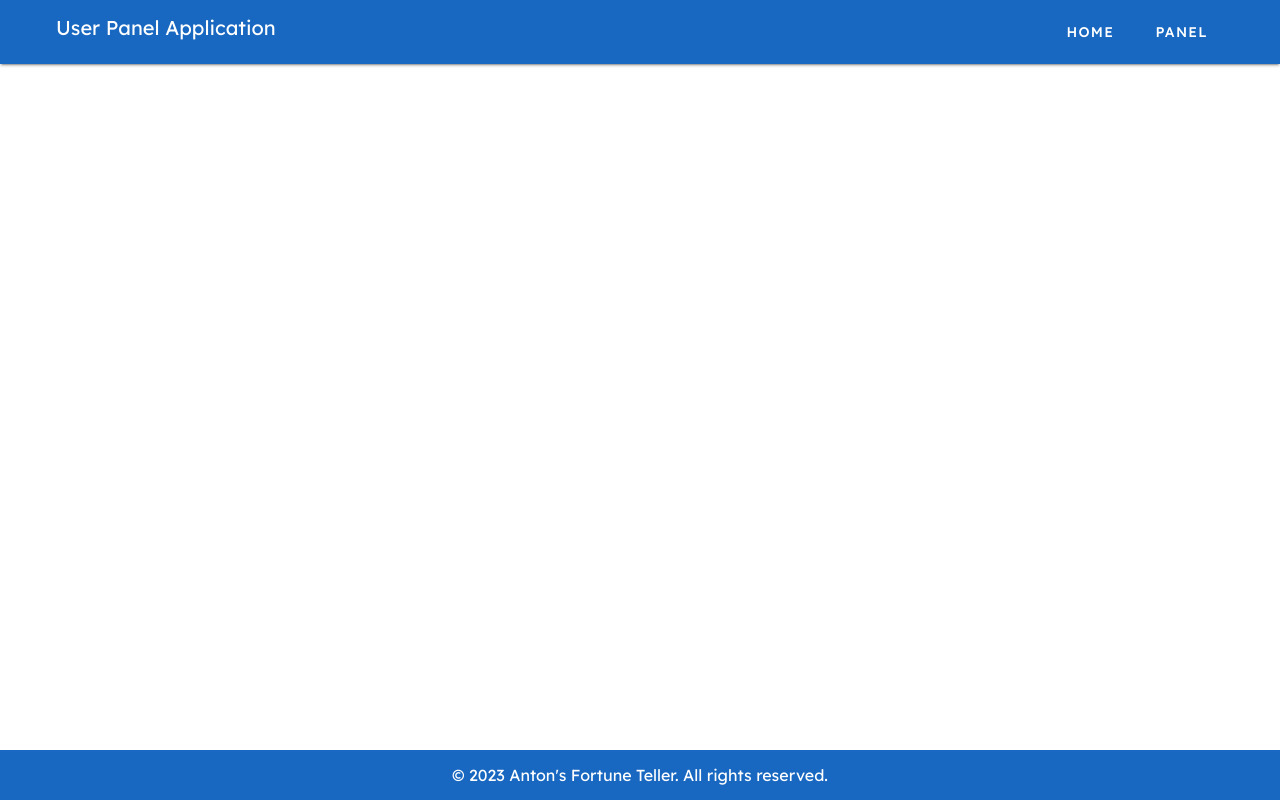
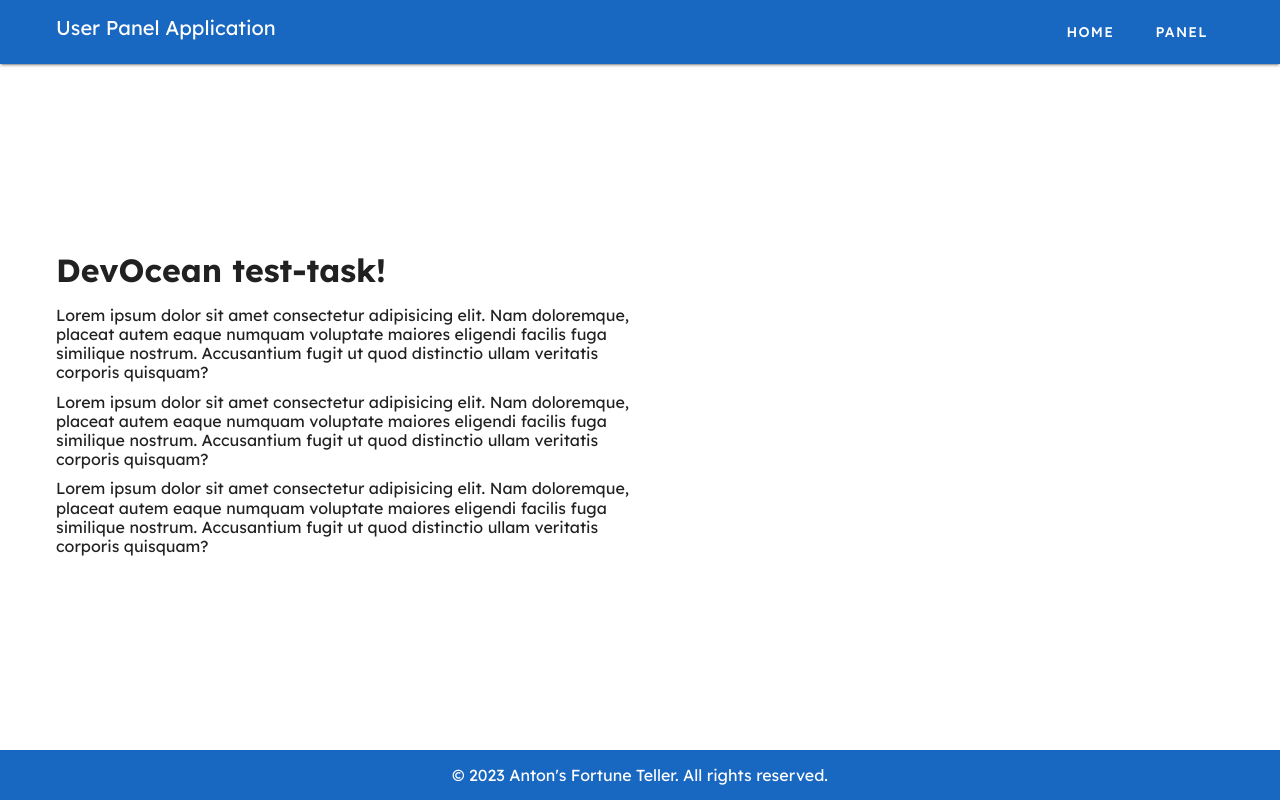
Before and after one commit to NotatNiiK/UserPanel, a Vue app: page / in a window 1280 px wide. Built offline with nearby package versions, Linux system fonts and the light colour scheme.

Commit message:
added main page

```diff
--- a/src/views/MainPage.vue
+++ b/src/views/MainPage.vue
@@ -1,3 +1,41 @@
 <template>
-  <h1>Title</h1>
+  <div class="home">
+    <v-container>
+      <div class="home__body">
+        <h1 class="home__title">DevOcean test-task!</h1>
+        <p class="home__paragraph" v-for="n in 3" :key="n">
+          Lorem ipsum dolor sit amet consectetur adipisicing elit. Nam
+          doloremque, placeat autem eaque numquam voluptate maiores eligendi
+          facilis fuga similique nostrum. Accusantium fugit ut quod distinctio
+          ullam veritatis corporis quisquam?
+        </p>
+      </div>
+    </v-container>
+  </div>
 </template>
+
+<style scoped lang="scss">
+.home {
+  height: 100%;
+  padding: 100px 0 30px;
+  display: flex;
+  align-items: center;
+  justify-content: center;
+
+  &__body {
+    max-width: 578px;
+  }
+
+  &__title {
+    margin-bottom: 20px;
+    font-weight: 700;
+    font-size: 2rem;
+  }
+
+  &__paragraph {
+    font-size: 1rem;
+    margin-bottom: 10px;
+    line-height: 120%;
+  }
+}
+</style>
```
